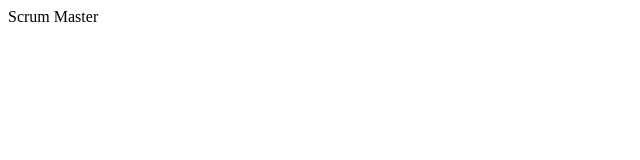
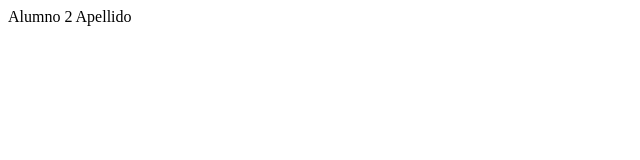
Before and after one commit to ariel-gallardo/utn, a plain HTML site: page index.html in a window 1280 px wide. Shown: the full height of the page, 0-640 px from the left. Drawn offline with Linux system fonts and the light colour scheme.

Commit message:
Alumno2# ingresa nombre

```diff
--- a/index.html
+++ b/index.html
@@ -7,6 +7,6 @@
     <title>GitHub</title>
 </head>
 <body>
-    Scrum Master
+    Alumno 2 Apellido
 </body>
 </html>
```
